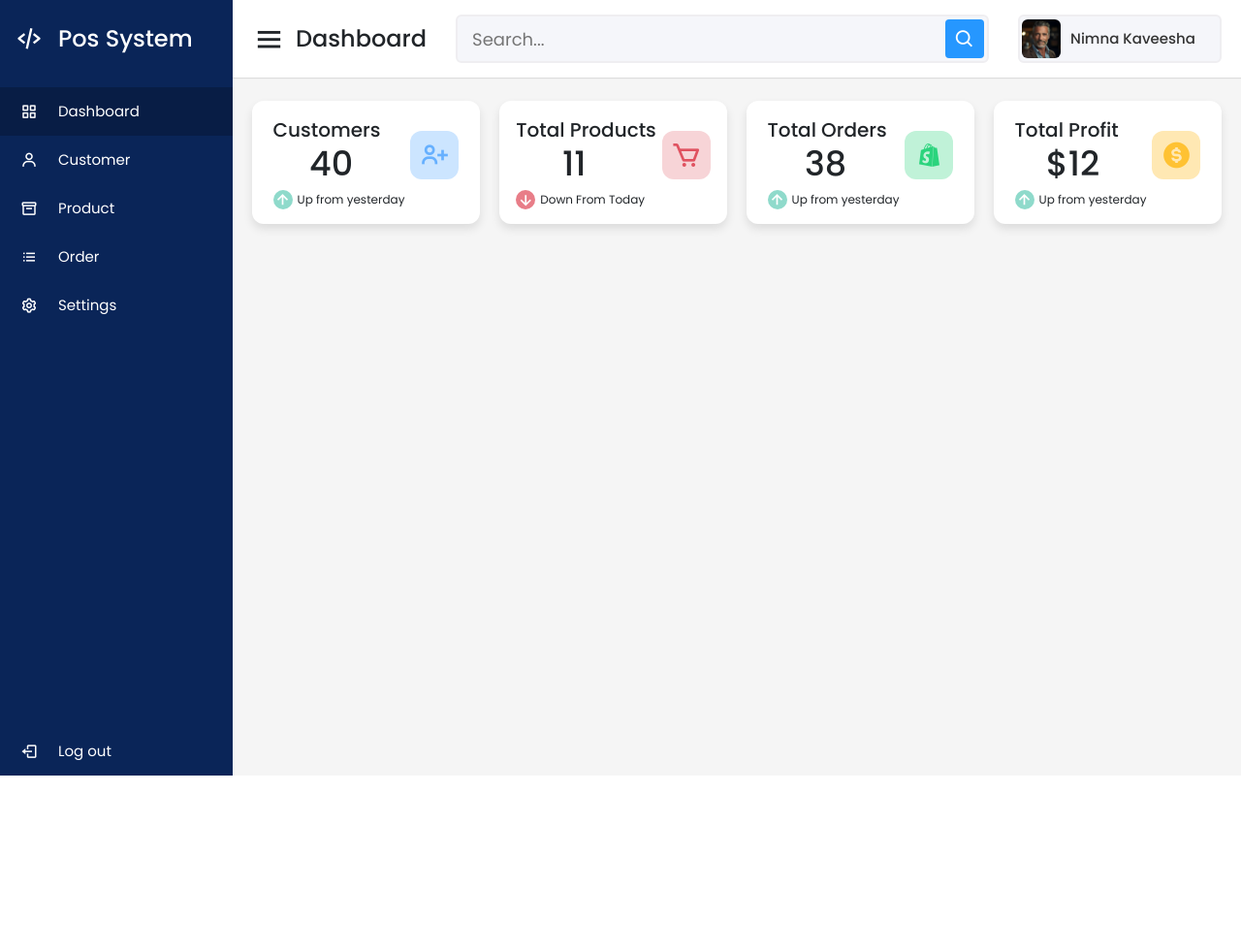
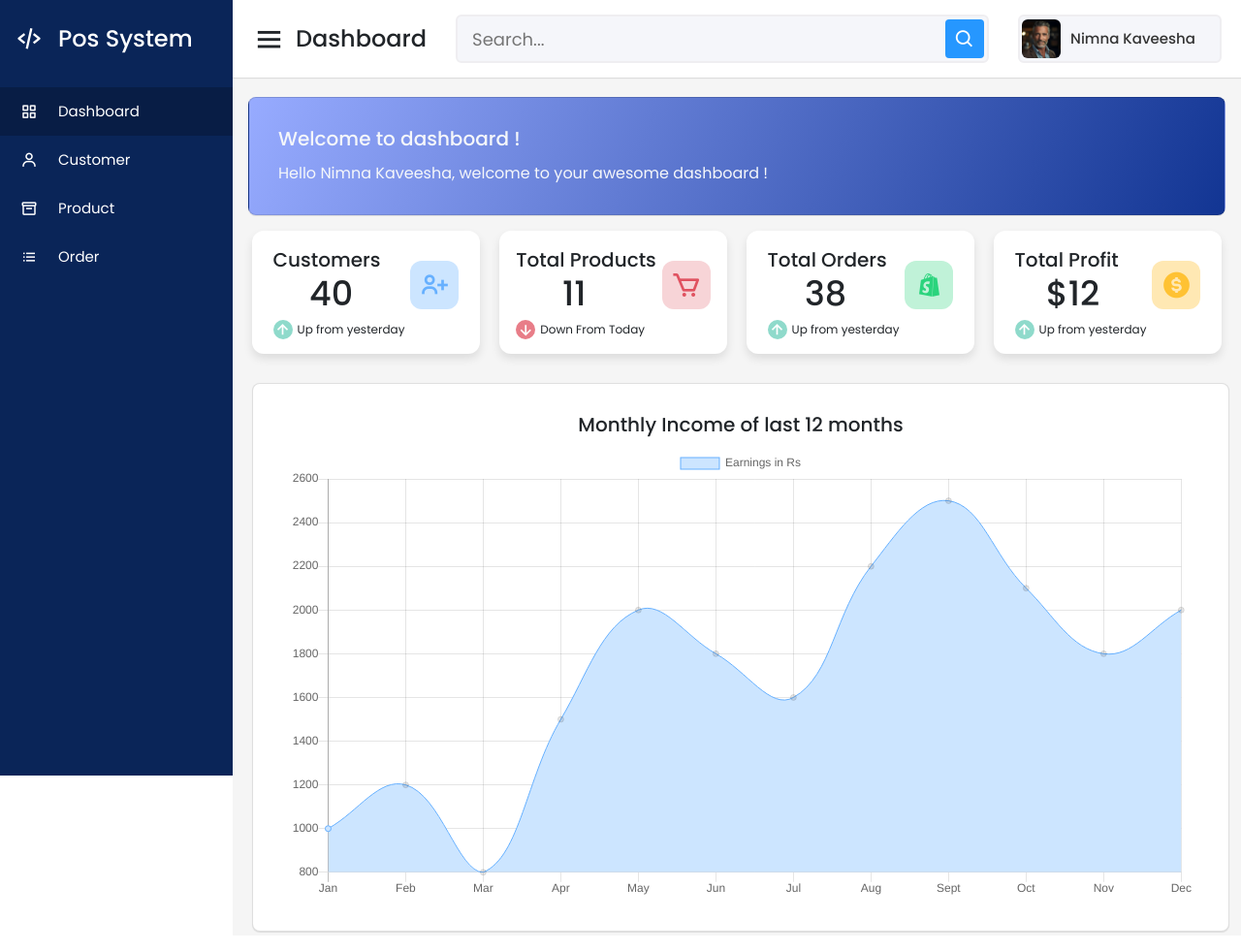
Before and after one commit to NimnaKs/Point-Of-Sale-System-FrontEnd, a plain HTML site: page index.html in a window 1280 px wide. Shown: the whole page at 97% size. Before the commit the page ends 800 px from the top, so only its background shows below. Drawn offline with nearby package versions, Linux system fonts and the light colour scheme; some packages are replaced by stand-ins of ours; a script that the page names is missing.

Commit message:
chart done

```diff
--- a/index.html
+++ b/index.html
@@ -10,7 +10,8 @@
     <link href='https://unpkg.com/boxicons@2.0.7/css/boxicons.min.css' rel='stylesheet'>
     <!-- Bootstrap CSS -->
     <link rel="stylesheet" href="https://maxcdn.bootstrapcdn.com/bootstrap/4.0.0/css/bootstrap.min.css">
-    <meta name="viewport" content="width=device-width, initial-scale=1.0">
+    <meta name="viewport"
+        content="height=device-height,width=device-width, initial-scale=1.0, minimum-scale=1.0, maximum-scale=1.0">
 </head>
 
 <body>
@@ -44,7 +45,7 @@
                     <span class="links_name">Order</span>
                 </a>
             </li>
-            <li>
+            <!-- <li>
                 <a href="#" id="settings_page">
                     <i class='bx bx-cog'></i>
                     <span class="links_name">Settings</span>
@@ -55,7 +56,7 @@
                     <i class='bx bx-log-out'></i>
                     <span class="links_name">Log out</span>
                 </a>
-            </li>
+            </li> -->
         </ul>
     </div>
     <section class="home-section">
@@ -77,6 +78,19 @@
         <div class="content">
 
             <div class="home-content" id="home">
+
+                <div class="welcome-card" style="margin-top: -20px;">
+                    <div class="card m-3" style="border-radius: 8px;
+                    background: linear-gradient(115deg, #97abff, #123593);
+                    color: #f5f7fa;
+                    box-shadow: 0 1px 1px rgba(0, 0, 0, 0.1);">
+                        <div class="card-body">
+                            <h5 class="card-title">Welcome to dashboard !</h5>
+                            <p class="card-text">Hello Nimna Kaveesha, welcome to your awesome dashboard !</p>
+                        </div>
+                    </div>
+                </div>
+
                 <div class="overview-boxes" id="home">
                     <div class="box">
                         <div class="right-side">
@@ -123,6 +137,27 @@
                         <i class='bx bxs-dollar-circle cart three'></i>
                     </div>
                 </div>
+
+                <div class="row m-3">
+
+                    <div class="card m-1 cards col-md-12" style="border-radius: 8px;
+                    box-shadow: 0 1px 1px rgba(0, 0, 0, 0.1);">
+                        <div class="card-body">
+                            <h5 class="card-title text-center">Monthly Income of last 12 months</h5>
+                            <canvas id="myChart"></canvas>
+                        </div>
+                    </div>
+
+                    <!-- <div class="card m-3 cards" style="border-radius: 8px;
+                    box-shadow: 0 1px 1px rgba(0, 0, 0, 0.1);">
+                        <div class="card-body">
+                            <h5 class="card-title text-center">Out of Stock Products</h5>
+
+                        </div>
+                    </div> -->
+
+                </div>
+
             </div>
 
             <div class="customer-content" id="customer">
@@ -619,12 +654,11 @@
 
             </div>
 
-            <div class="settings-content" id="Settings">
-            </div>
-
         </div>
 
     </section>
+
+    <script src="https://cdnjs.cloudflare.com/ajax/libs/Chart.js/2.9.4/Chart.js"></script>
 
     <!-- jQuery CDN -->
     <script src="https://code.jquery.com/jquery-3.6.4.min.js"></script>
@@ -681,6 +715,30 @@
             });
         });
 
+        const incomeData = [1000, 1200, 800, 1500, 2000, 1800, 1600, 2200, 2500, 2100, 1800, 2000];
+
+        const ctx = $('#myChart');
+
+        new Chart(ctx, {
+            type: 'line',
+            data: {
+                labels: ['Jan', 'Feb', 'Mar', 'Apr', 'May', 'Jun', 'Jul', 'Aug', 'Sept', 'Oct', 'Nov', 'Dec'],
+                datasets: [{
+                    label: 'Earnings in Rs',
+                    data: incomeData,
+                    backgroundColor:[
+                        '#cce5ff'
+                    ],
+                    borderColor: [
+                        '#66b0ff'
+                    ],
+                    borderWidth: 1
+                }]
+            },
+            options: {
+                responsive : true
+            }
+        });
 
     </script>
 
```
Also changed, not shown: style.css (line endings or trailing spaces).
